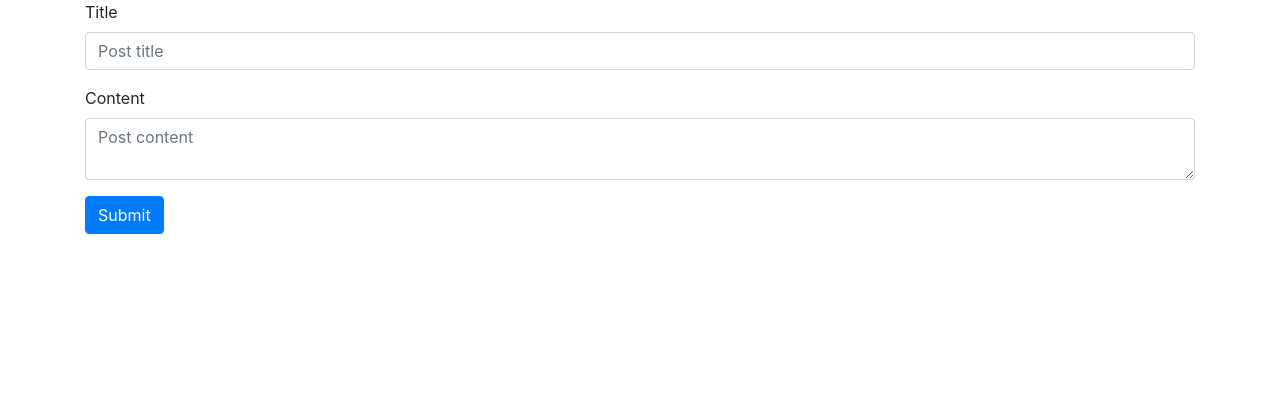
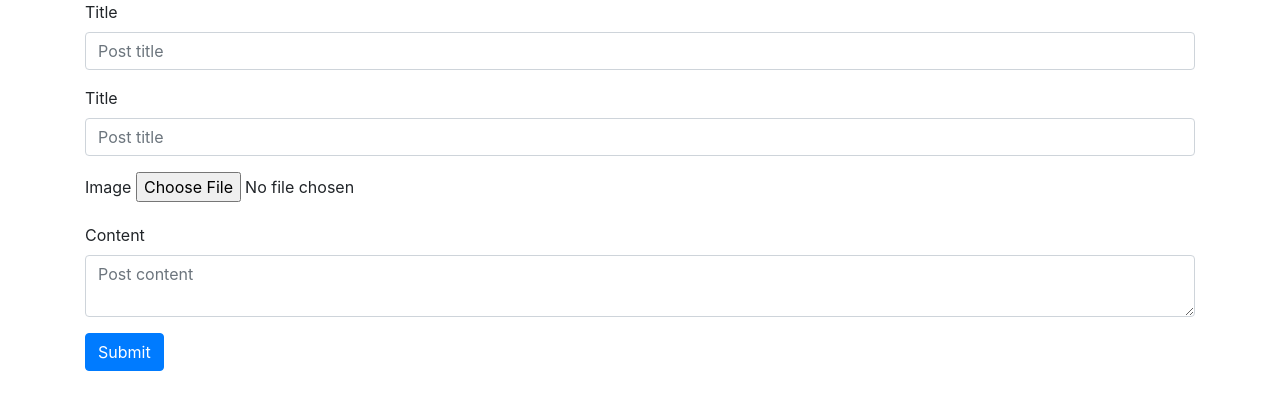
Before and after one commit to jlz6146/hackcoms-daydream-hour, a Flask app: page /upload in a window 1280 px wide. Shown: the part 56-466 px from the top of the page. Run offline with Flask 3, Linux system fonts and the light colour scheme; some libraries are stand-ins or nearby versions.

Commit message:
basic functions working

```diff
--- a/app.py
+++ b/app.py
@@ -1,37 +1,70 @@
 from flask import Flask, render_template, request, flash, url_for, redirect
+from flask_wtf import FlaskForm
+from wtforms import StringField, SubmitField
+from wtforms.validators import DataRequired
+from flask_wtf.file import FileField, FileRequired
 from werkzeug.exceptions import abort
+from werkzeug.utils import secure_filename
 from hashlib import md5
 import sqlite3
 import time
+import os
+import base64
 
 app = Flask(__name__)
 app.config['SECRET_KEY'] = 'adminkey'
+BASE_DIR = os.path.dirname(os.path.abspath(__file__))
+UPLOAD_DIR = os.path.join(BASE_DIR, 'pics')
+ALLOWED_EXTENSIONS = set(['png', 'jpg', 'jpeg', 'gif'])
 
 from config import *
+
+class CommentForm(FlaskForm):
+    name = StringField("Name", validators=[DataRequired()])
+    body = StringField("Comment Content", validators=[DataRequired()])
+    submit = SubmitField("Post")
 
 def get_db_connection():
     conn = sqlite3.connect('database.db')
     conn.row_factory = sqlite3.Row
     return conn
 
-def get_post(post_id):
-    conn = get_db_connection()
+def get_post(conn, post_id):
     post = conn.execute('SELECT * FROM posts WHERE id = ?',
                         (post_id,)).fetchone()
-    conn.close()
     if post is None:
         abort(404)
     return post
 
-@app.route('/<int:post_id>')
+def get_comments(conn, post_id):
+    comments = conn.execute(f'SELECT * FROM comments WHERE associated_post={post_id} ORDER BY created DESC').fetchall()
+    return comments
+
+
+@app.route('/<int:post_id>', methods=['GET', 'POST'])
 def post(post_id):
-    post = get_post(post_id)
-    return render_template('post.html', post=post)
+    conn = get_db_connection()
+    post = get_post(conn, post_id)
+    comments = get_comments(conn, post_id)
+    if request.method == 'POST':
+        user = request.form["user_alias"]
+        comment = request.form["content"]
+        if not user or not comment:
+            flash('Need name or comment content')
+        else:
+            conn.execute('INSERT INTO comments (user_alias, content, associated_post) VALUES (?, ?, ?)', (user, comment, post_id))
+            conn.commit()
+            comments = get_comments(conn, post_id)
+            conn.close()
+            url_str = '/' + str(post_id)
+            return render_template('post.html', post=post, comments=comments)
+    conn.close()
+    return render_template('post.html', post=post, comments=comments)
 
 @app.route('/')
 def index():
     conn = get_db_connection()
-    conn.execute("DELETE FROM posts WHERE created < DATETIME('now', '-1 hours')").fetchall()
+    conn.execute("DELETE FROM posts WHERE created < DATETIME('now', '-1 hours')")
     posts = conn.execute('SELECT * FROM posts ORDER BY created DESC').fetchall()
     conn.close()
     return render_template("index.html", posts=posts)
@@ -40,15 +73,34 @@ def index():
 def about():
     return render_template("about.html")
 
+def convert_to_binary(filename):
+    with open(filename, 'rb') as f:
+        data = base64.b64encode(f.read()).decode('utf-8')
+        return data
+    return None
+
+def write_to_file(data, filename):
+    write_to = os.path.join(UPLOAD_DIR, filename)
+    with open(write_to, 'w') as f:
+        f.write(data.decode('utf-8'))
+
 @app.route('/upload', methods=['GET', 'POST'])
 def upload():
     if request.method == 'POST':
         title = request.form["title"]
-        # image_file = request.files['file']
+        image_file = request.form['pic']
         content = request.form["content"]
-
-        # if not image_file:
-        #     print("uh oh!")
+        if not image_file:
+            flash("No upload.")
+        open(image_file, 'r')
+        filename = secure_filename(image_file)
+        data = convert_to_binary(filename)
+        # write_to_file(filename, data)
+        if not data:
+            flash("No upload.")
+        extension = image_file.rsplit('.', 1)[1].lower()
+        if extension not in ALLOWED_EXTENSIONS:
+            flash("Not an image.")
         # else:
         #     extension = image_file.filename.rsplit('.', 1)[1].lower()
         #     if extension not in ALLOWED_EXTENSIONS:
@@ -63,8 +115,8 @@ def upload():
             flash("Please ensure your post has content! ")
         else:
             conn = get_db_connection()
-            conn.execute('INSERT INTO posts (title, content) VALUES (?, ?)',
-                            (title, content))
+            conn.execute('INSERT INTO posts (title, file_name, img, content, extension) VALUES (?, ?, ?, ?, ?)',
+                            (title, filename, data, content, extension))
             conn.commit()
             conn.close()
             return redirect(url_for('upload'))
--- a/schema.sql
+++ b/schema.sql
@@ -4,15 +4,18 @@ CREATE TABLE posts (
     id INTEGER PRIMARY KEY AUTOINCREMENT,
     created TIMESTAMP NOT NULL DEFAULT CURRENT_TIMESTAMP,
     title TEXT NOT NULL,
-    filename VARCHAR(37),
+    file_name TEXT NOT NULL,
+    img BLOB NOT NULL,
     content TEXT NOT NULL,
-    associated_image INT NOT NULL REFERENCES pics(id) DEFAULT 0
+    extension TEXT NOT NULL
 );
+
+DROP TABLE IF EXISTS comments;
 
 CREATE TABLE comments (
     id INTEGER PRIMARY KEY AUTOINCREMENT,
     created TIMESTAMP NOT NULL DEFAULT CURRENT_TIMESTAMP,
     user_alias TEXT NOT NULL,
     content TEXT NOT NULL,
-    associated_image INT NOT NULL REFERENCES posts(id) DEFAULT 0
+    associated_post INT NOT NULL REFERENCES posts(id) DEFAULT 0
 );
--- a/static/css/style.css
+++ b/static/css/style.css
@@ -1,6 +1,12 @@
-h1 {
-    border: 2px #eee solid;
-    color: brown;
-    text-align: center;
-    padding: 10px;
+.idximg {
+    width: 400px;
+    height: auto;
 }
+
+.postimg {
+    display: block;
+    margin-left: auto;
+    margin-right: auto;
+    width: 800px;
+    height: auto;
+}
--- a/templates/base.html
+++ b/templates/base.html
@@ -7,6 +7,7 @@
 
     <!-- Bootstrap CSS -->
     <link rel="stylesheet" href="https://stackpath.bootstrapcdn.com/bootstrap/4.3.1/css/bootstrap.min.css" integrity="sha384-ggOyR0iXCbMQv3Xipma34MD+dH/1fQ784/j6cY/iJTQUOhcWr7x9JvoRxT2MZw1T" crossorigin="anonymous">
+    <link rel="stylesheet" href="{{ url_for('static', filename= 'css/style.css') }}">
 
     <title>{% block title %} {% endblock %}</title>
   </head>
--- a/templates/upload.html
+++ b/templates/upload.html
@@ -13,6 +13,16 @@ Upload Image Post
                    value="{{ request.form['title'] }}"></input>
         </div>
         <div class="form-group">
+            <label for="title">Title</label>
+            <input type="text" name="title"
+                   placeholder="Post title" class="form-control"
+                   value="{{ request.form['title'] }}"></input>
+        </div>
+        <div class="form-group">
+            <label for="image">Image</label>
+			<input type=file name=pic><br />
+        </div>
+        <div class="form-group">
             <label for="content">Content</label>
             <textarea name="content" placeholder="Post content"
                       class="form-control">{{ request.form['content'] }}</textarea>
```
Also changed, not shown: init_db.py (+15 -5 lines), templates/index.html (+1 -1 lines), templates/post.html (+22 -0 lines), database.db.
